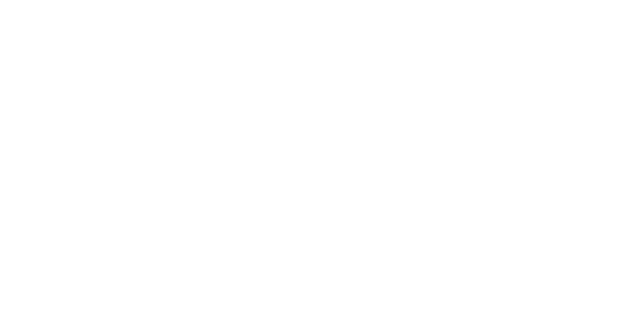
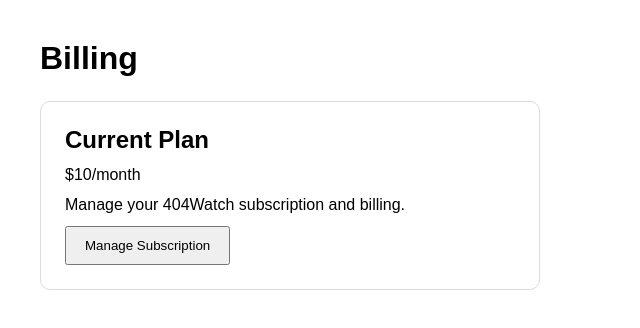
Before and after one commit to usmanismail13/404watch, a React (Vite) app in the folder client/: page /billing in a window 1280 px wide. Before the commit this address had no page. Shown: the top 328 px of the page, without its empty margins (0-640 px from the left). Built offline with nearby package versions, Linux system fonts and the light colour scheme.

Commit message:
Create billing page

```diff
--- a/client/src/App.jsx
+++ b/client/src/App.jsx
@@ -7,6 +7,7 @@ import Dashboard from "./pages/Dashboard";
 import Website from "./pages/Website";
 import Errors404 from "./pages/Errors404";
 import Account from "./pages/Account";
+import Billing from "./pages/Billing";
 
 function App() {
   return (
@@ -20,6 +21,7 @@ function App() {
         <Route path="/website" element={<Website />} />
         <Route path="/errors-404" element={<Errors404 />} />
         <Route path="/account" element={<Account />} />
+        <Route path="/billing" element={<Billing />} />
       </Routes>
     </BrowserRouter>
   );
--- /dev/null
+++ b/client/src/Billing.css
@@ -0,0 +1,27 @@
+.billing-page {
+  padding: 40px;
+}
+
+.billing-page h1 {
+  margin-bottom: 24px;
+}
+
+.billing-card {
+  max-width: 500px;
+  padding: 24px;
+  border: 1px solid #ddd;
+  border-radius: 10px;
+}
+
+.billing-card h2 {
+  margin-bottom: 12px;
+}
+
+.billing-card p {
+  margin-bottom: 12px;
+}
+
+.billing-card button {
+  padding: 10px 18px;
+  cursor: pointer;
+}
--- a/client/src/pages/Account.jsx
+++ b/client/src/pages/Account.jsx
@@ -1,8 +1,14 @@
+import { Link } from "react-router-dom";
+
 function Account() {
   return (
     <div>
       <h1>Account</h1>
       <p>Manage your account settings.</p>
+
+      <Link to="/billing">
+        <button>Go to Billing</button>
+      </Link>
     </div>
   );
 }
--- /dev/null
+++ b/client/src/pages/Billing.jsx
@@ -0,0 +1,19 @@
+import "../Billing.css";
+
+function Billing() {
+  return (
+    <div className="billing-page">
+      <h1>Billing</h1>
+
+      <div className="billing-card">
+        <h2>Current Plan</h2>
+        <p>$10/month</p>
+        <p>Manage your 404Watch subscription and billing.</p>
+
+<button type="button">Manage Subscription</button>
+      </div>
+    </div>
+  );
+}
+
+export default Billing;
--- a/client/src/pages/Dashboard.jsx
+++ b/client/src/pages/Dashboard.jsx
@@ -1,3 +1,4 @@
+import { Link } from "react-router-dom";
 import "../Dashboard.css";
 
 function Dashboard() {
@@ -33,6 +34,12 @@ function Dashboard() {
         <h2>Monitored Websites</h2>
         <p>No websites are being monitored yet.</p>
       </div>
+
+      <div>
+        <Link to="/billing">
+          <button type="button">Billing</button>
+        </Link>
+      </div>
     </div>
   );
 }
```
